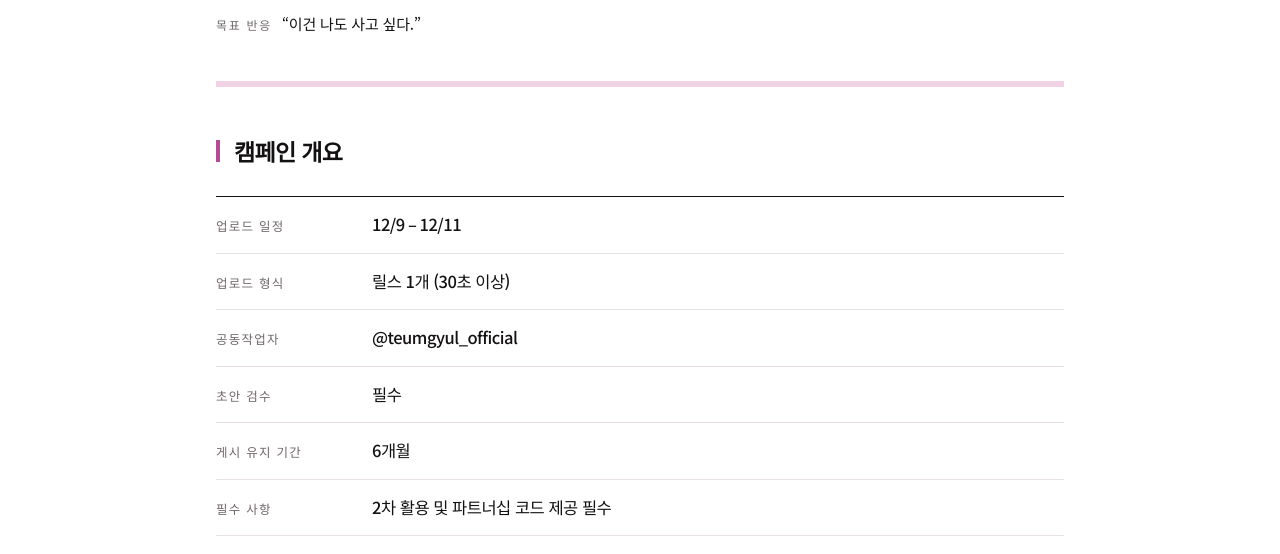
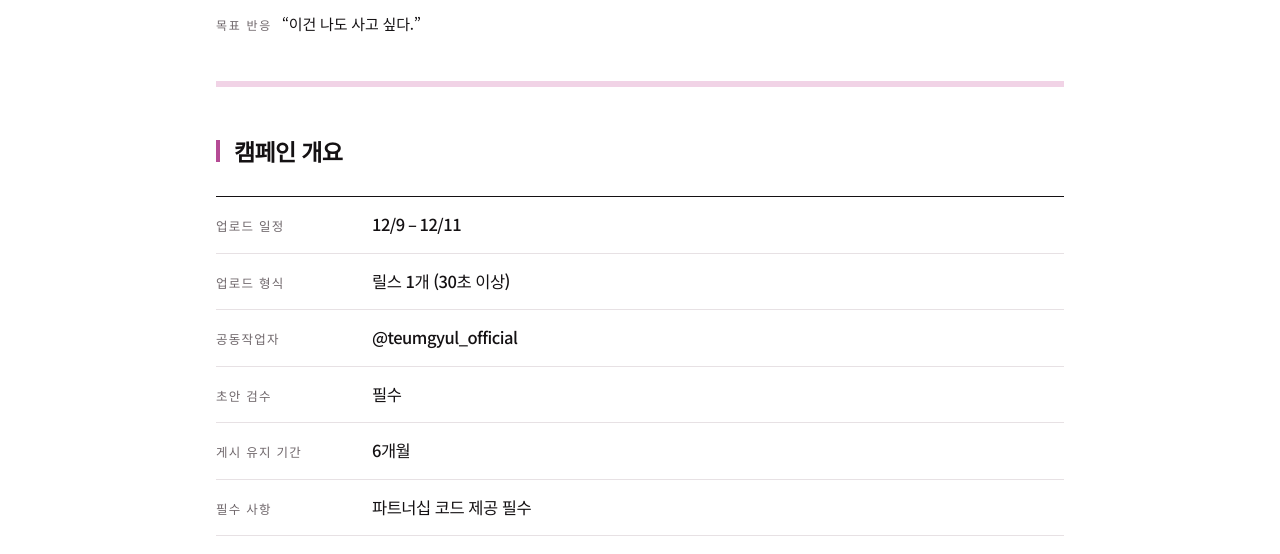
Before and after one commit to hwangyksiriai/teumgyul-fashion, a plain HTML site: page seeding/index.html in a window 1280 px wide. Shown: the part 398-952 px from the top of the page. Drawn offline with nearby package versions, Linux system fonts and the light colour scheme.

Commit message:
Seeding overview: partnership code required

```diff
--- a/seeding/index.html
+++ b/seeding/index.html
@@ -244,7 +244,7 @@ td.k{color:var(--accent)}
       <div><dt>공동작업자</dt><dd>@teumgyul_official</dd></div>
       <div><dt>초안 검수</dt><dd>필수</dd></div>
       <div><dt>게시 유지 기간</dt><dd>6개월</dd></div>
-      <div><dt>필수 사항</dt><dd>2차 활용 및 파트너십 코드 제공 필수</dd></div>
+      <div><dt>필수 사항</dt><dd>파트너십 코드 제공 필수</dd></div>
     </dl>
   </div>
 
```
